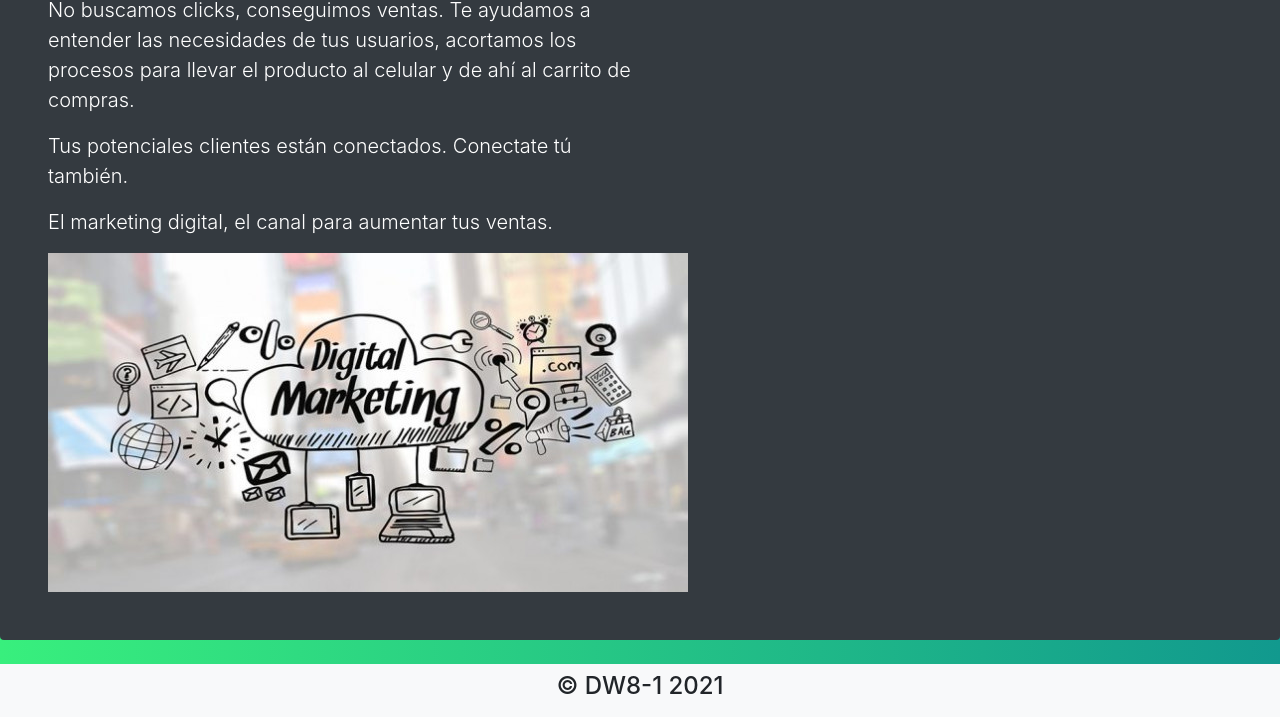
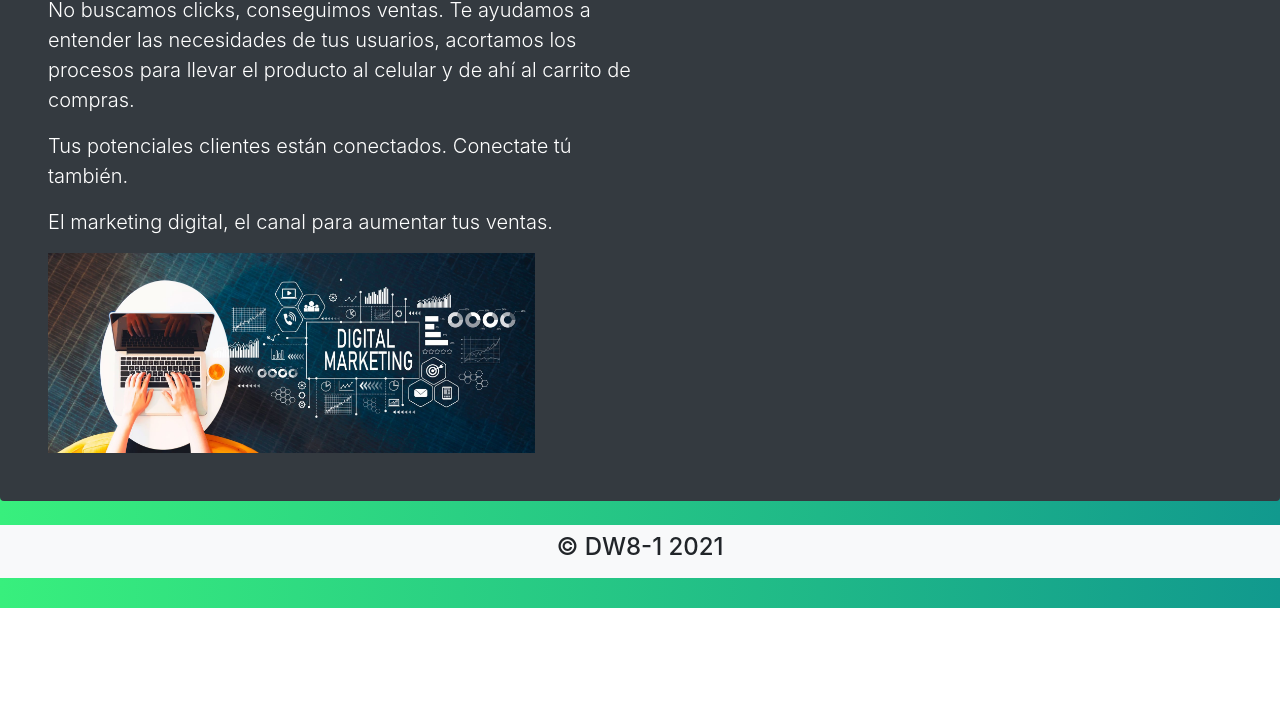
Before and after one commit to Ainnat/Practica, a plain HTML site: page index.html in a window 1280 px wide. Shown: the part 192-909 px from the top of the page. After the commit the page ends 800 px from the top, so only its background shows below. Drawn offline with nearby package versions, Linux system fonts and the light colour scheme.

Commit message:
Add files via upload

```diff
--- a/index.html
+++ b/index.html
@@ -79,7 +79,7 @@
 				      </p>
 				      <p class="lead my-3">El marketing digital, el canal para aumentar tus ventas. </p>
 				      <div>
-				      	<img src="public/img/marque.jpg" class="responsive animate__bounceIn" alt="">
+				      	<img src="public/img/ma.jpg" height="200px" class="responsive animate__bounceIn" alt="">
 				      </div>
 
 				    </div>
```
